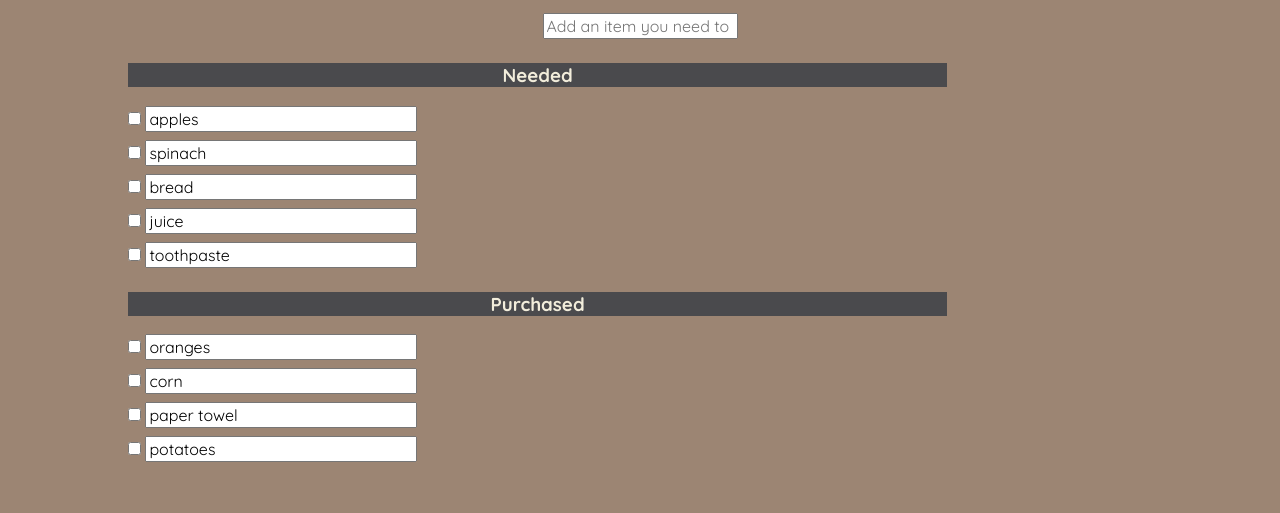
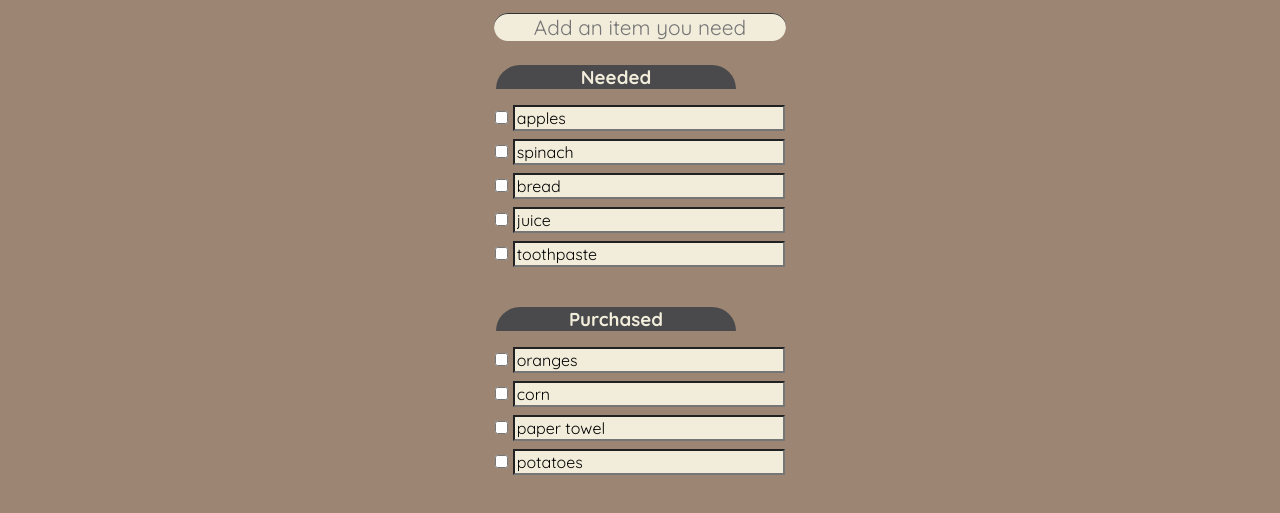
Before and after one commit to michael4reynolds/shopping-list-app, a plain HTML site: page index.html in a window 1280 px wide. Shown: the part 71-584 px from the top of the page. Drawn offline with nearby package versions, Linux system fonts and the light colour scheme.

Commit message:
adjust position and style for list elements

```diff
--- a/css/styles.css
+++ b/css/styles.css
@@ -60,8 +60,9 @@ img[alt=menu] {
 }
 
 .container {
-    width: 80%;
+    max-width: 30em;
     margin: 1em auto 0;
+    text-align: center;
 }
 
 form {
@@ -70,7 +71,15 @@ form {
 }
 
 form input {
+    border-radius: 2em;
+    border: none;
+    background-color: #F2EDDB;
+    color: #4A4A4D;
+    box-shadow: 0 1px 0 #333 inset;
+    transition: 500ms all ease;
+    width: 14em;
     text-align: center;
+    font-size: 1.3em;
 }
 
 .label {
@@ -78,7 +87,14 @@ form input {
     background-color: #4A4A4D;
     color: #F2EDDB;
     width: 80%;
-    text-align: center;
+    max-width: 15em;
+    border-top-left-radius: 30px;
+    border-top-right-radius: 30px;
+    display: inline-block;
+}
+
+.label h3 {
+    margin: 0;
 }
 
 .itemrow ul > li {
@@ -91,10 +107,14 @@ form input {
 
 .item input {
     width: 14em;
+    background-color: #F2EDDB;
 }
 
 @media screen and (min-width: 400px) {
     .item input {
         width: 17em;
     }
+    .label {
+        margin-left: -3em;
+    }
 }
--- a/index.html
+++ b/index.html
@@ -24,7 +24,7 @@
   </header>
   <div class="container">
     <form>
-      <input id="newitem" type="text" name="item" placeholder="Add an item you need to buy" size="22">
+      <input id="newitem" type="text" name="item" placeholder="Add an item you need">
     </form>
     <div class="label">
       <h3>Needed</h3>
@@ -84,7 +84,7 @@
     <div class="label">
       <h3>Purchased</h3>
     </div>
-        <ul>
+    <ul>
       <li class="itemrow">
         <ul>
           <li class="check">
```
